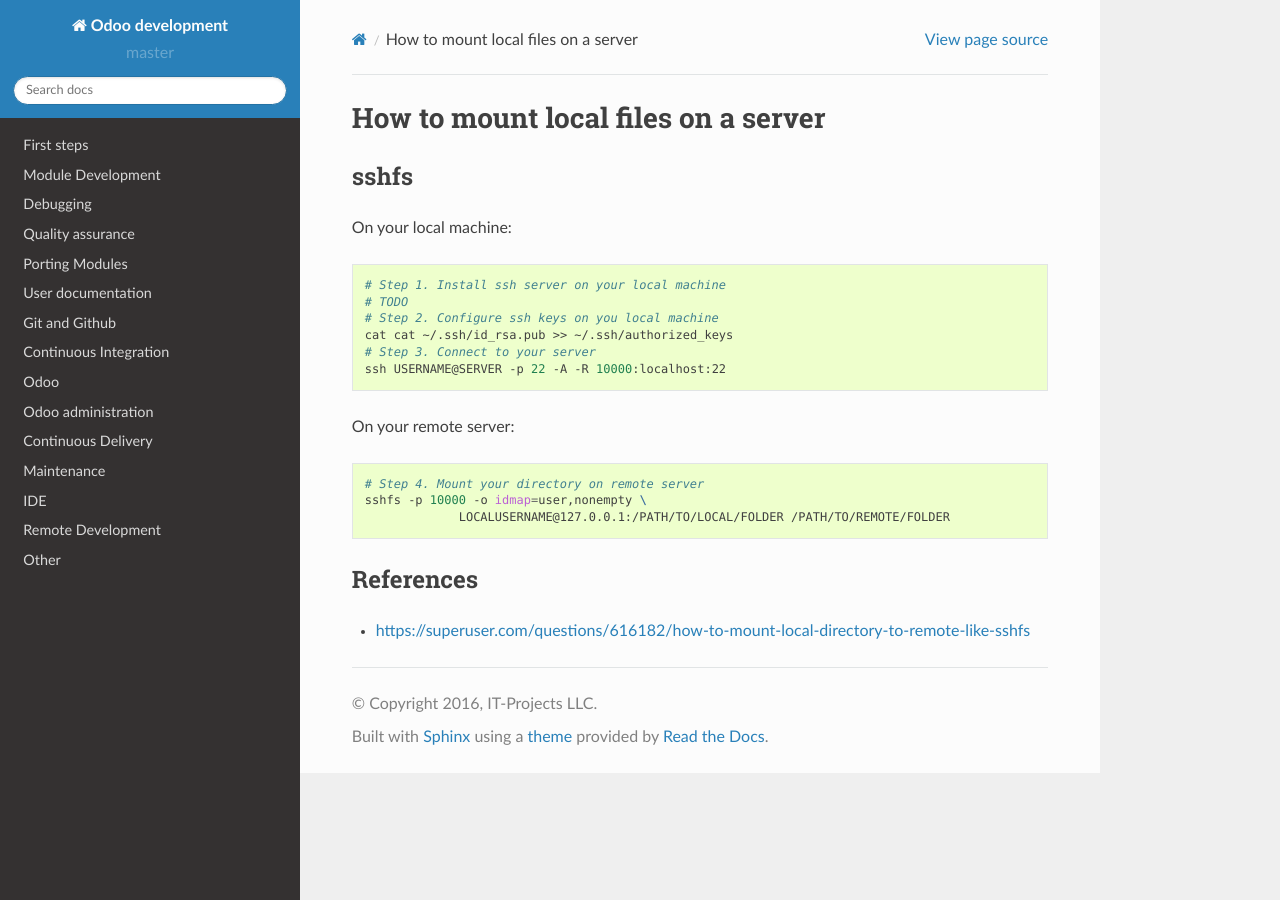
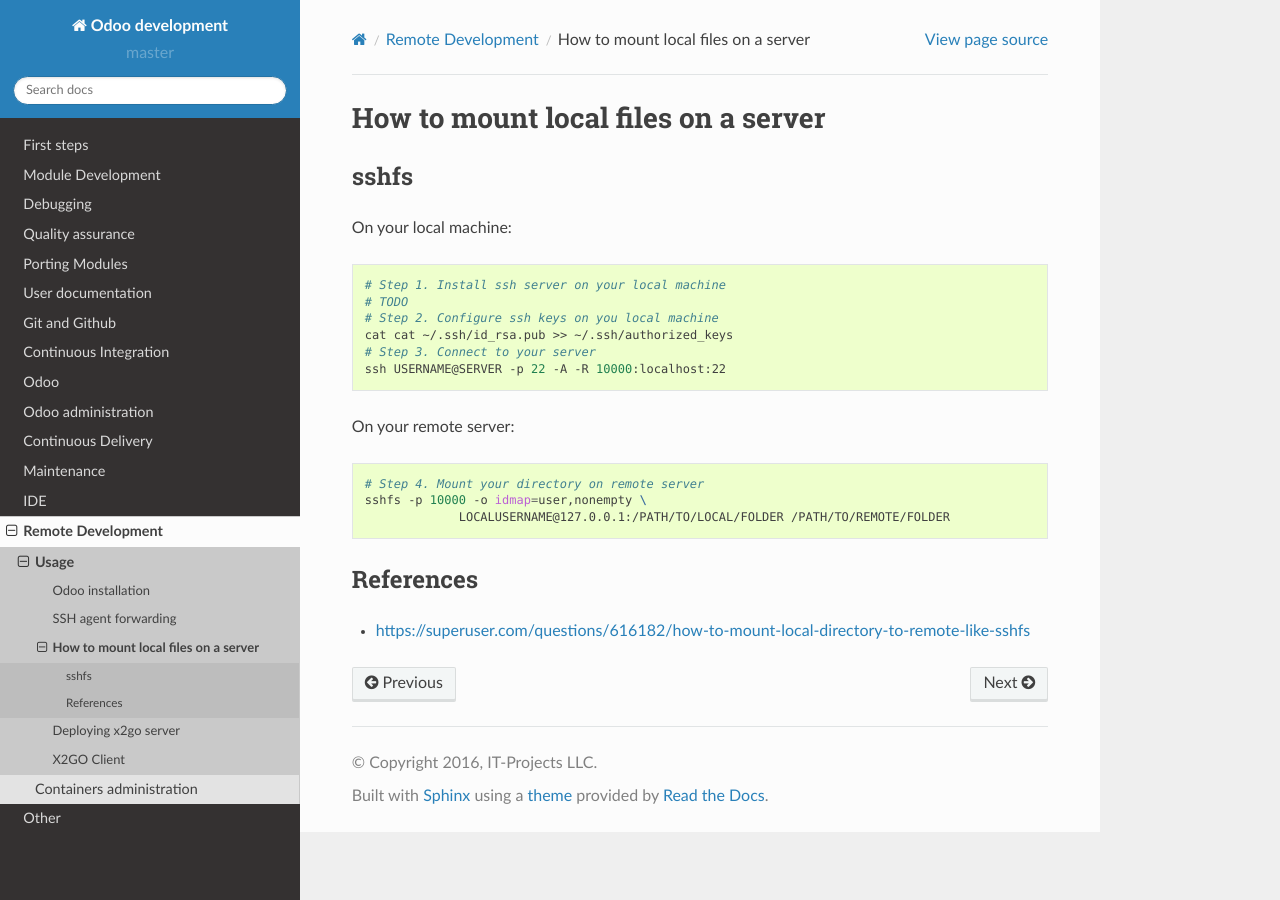
Before and after one commit to itpp-labs/odoo-development, a Sphinx documentation site: the page built from docs/remote-dev/run-local-files-remotely.rst, in a window 1280 px wide. Built offline with Sphinx 7.4.7 and the Read the Docs theme 2.0.0, drawn with Linux system fonts in a browser that asks for light colours; pages that are not in the unit, such as notebooks, are missing from menus.

Commit message:
Update index.rst

```diff
--- a/docs/remote-dev/index.rst
+++ b/docs/remote-dev/index.rst
@@ -17,7 +17,7 @@
 
    ../admin/install
    ssh-forwarding
-   edit-remote-files
+   run-local-files-remotely
    x2go
    x2goclient
 
```
